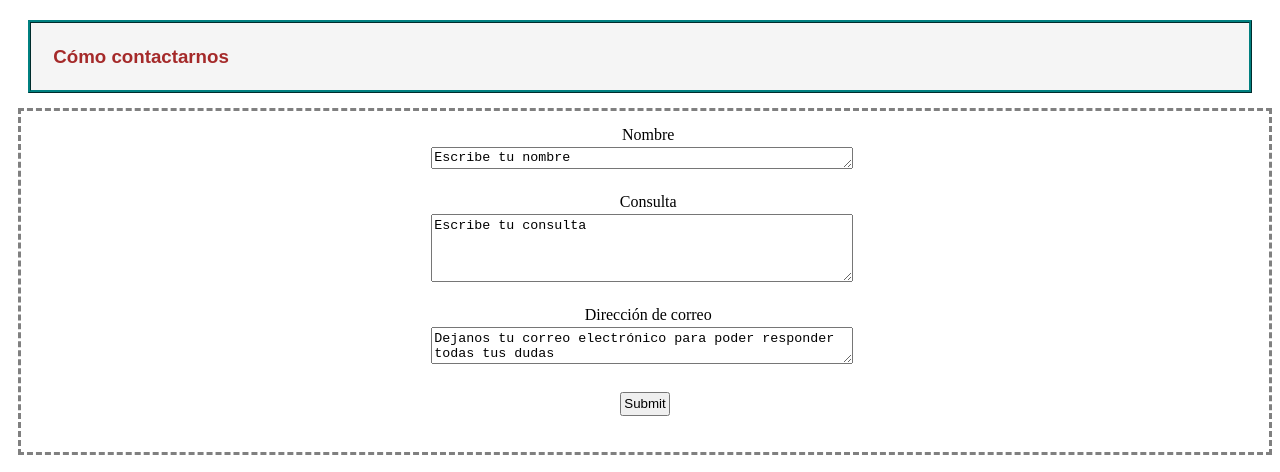
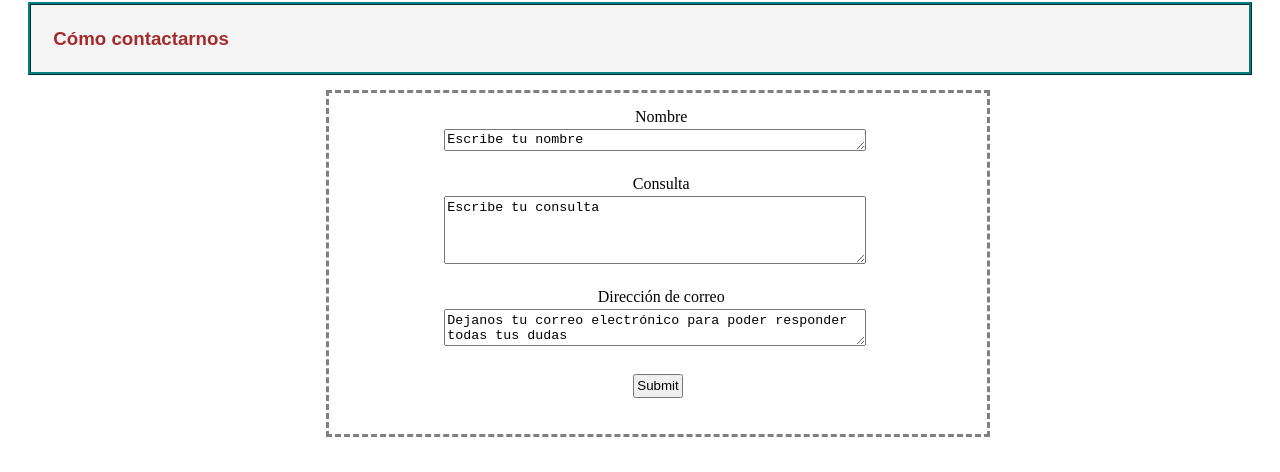
Before and after one commit to Micaderisi/Dise-o-Web, a plain HTML site: page index.html in a window 1280 px wide. Shown: the part 3536-4008 px from the top of the page. Drawn offline with Linux system fonts and the light colour scheme.

Commit message:
actualizaciones index html y hoja de estilos css

```diff
--- a/estilos.css
+++ b/estilos.css
@@ -91,15 +91,15 @@ div p {
 }
 
 #formulario {
-  width: 100%;
+  width: 50%;
   padding: 15px;
   margin: 15px;
-  margin-left: 5px;
-  margin-right: 5px;
+  margin-left: 25%;
+  margin-right: 25%;
   margin-top: 5px;
   margin-bottom: 5px;
   display:inline-flexbox;
-  box-sizing: border-box;
+  box-sizing: content-box;
   text-align: center;
   border-color: grey;
   border-style:dashed;
--- a/index.html
+++ b/index.html
@@ -5,7 +5,7 @@
     <meta http-equiv="X-UA-Compatible" content="IE=edge">
     <link rel="stylesheet" href="estilos.css">
     <link rel="icon" href="jar.ico">
-    <meta name="viewport" content="width=device-width, initial-scale=1.0"> ESTO VA ACA? Sí, va acá. Hay que complementar con media queries
+    <meta name="viewport" content="width=device-width, initial-scale=1.0">
 <title id="solapa">El Arca</title>
 </head>
 
@@ -19,7 +19,7 @@
       <h2>Un flechazo al paladar</h2>
     </header>
 <br><br>
-<!-- Enlaces ancla --> no me envía a los sitios web!!
+<!-- Enlaces ancla -->
 <a href="#Quienessomos">Quienes Somos</a>
 <a href="#Nuestrasvariedades">Nuestras Variedades</a>
 <a href="#Dóndeencontrarnos">Dónde Encontrarnos</a>
@@ -87,6 +87,7 @@ Carusel de
   </div>
 
 <!-- Acá termina el carousel -->
+
 <div class="flex-container">
     <h3 class= "subtitulos">Dónde encontrarnos</h3>
 </div>
```
